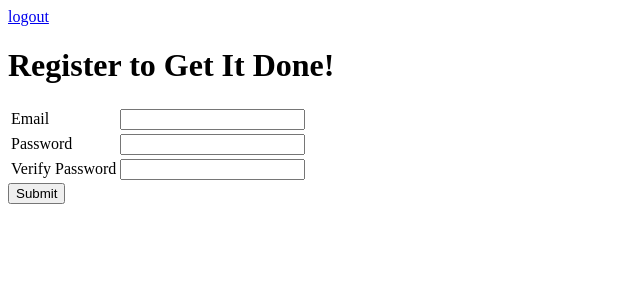
After one commit to fodfran/get-it-done, a Flask app: page /register in a window 1280 px wide. The commit adds this page. Shown: the top 300 px of the page, without its empty margins (0-640 px from the left). Run offline with Flask 2, Linux system fonts and the light colour scheme.

Commit message:
finished setting up login and register

```diff
--- a/main.py
+++ b/main.py
@@ -1,5 +1,6 @@
-from flask import Flask, request, redirect, render_template
+from flask import Flask, request, redirect, render_template, session, flash
 from flask_sqlalchemy import SQLAlchemy
+import re
 
 app = Flask(__name__)
 app.config['DEBUG'] = True
@@ -10,6 +11,7 @@ app.config['DEBUG'] = True
 app.config['SQLALCHEMY_DATABASE_URI'] = 'mysql+pymysql://get-it-done:SHINee5252008@localhost:8889/get-it-done'
 app.config['SQLALCHEMY_ECHO'] = True
 db = SQLAlchemy(app)
+app.secret_key = '5252008'
 
 class Task(db.Model):
 
@@ -20,6 +22,73 @@ class Task(db.Model):
     def __init__(self, name):
         self.name = name
         self.completed = False
+
+class User(db.Model):
+
+    id = db.Column(db.Integer, primary_key=True)
+    email = db.Column(db.String(120), unique=True)
+    password = db.Column(db.String(120))
+
+    def __init__(self, email, password):
+        self.email = email
+        self.password = password
+
+@app.before_request
+def require_login():
+    allowed_routes = ['login', 'register']
+    if request.endpoint not in allowed_routes and 'email' not in session:
+        return redirect("/login")
+
+
+@app.route("/login", methods=['POST', 'GET'])
+def login():
+    if request.method == 'POST':
+        user_email = request.form['email']
+        user_password = request.form['password']
+        user = User.query.filter_by(email=user_email).first()
+
+        if user and user.password == user_password:
+            session['email'] = user_email
+            flash("Logged in")
+            return redirect("/")
+        else:
+            flash("User password incorrect or user does not exist", "error")
+
+
+    return render_template("login.html")
+
+@app.route("/register", methods=['POST', 'GET'])
+def register():
+    if request.method == 'POST':
+        user_email = request.form['email']
+        user_password = request.form['password']
+        user_verify = request.form['verify']
+
+        if not (re.match(r"^.{3,20}$", user_email) and re.match(r"^\w+@\w+\.\w+$", user_email)):
+            flash("That's not a valid email", "error")
+        if not re.match(r"^\w{3,20}$", user_password):
+            flash("That's not a valid password", "error")
+        if user_password != user_verify:
+            flash("Passwords don't match", "error")
+        if re.match(r"^.{3,20}$", user_email) and re.match(r"^\w+@\w+\.\w+$", user_email) and re.match(r"^\w{3,20}$", user_password) and user_password == user_verify:
+            existing_user = User.query.filter_by(email=user_email).first()
+            if not existing_user:
+                new_user = User(user_email, user_password)
+                db.session.add(new_user)
+                db.session.commit()
+                session['email'] = user_email
+                flash("Registration complete!")
+                return redirect("/")
+            else:
+                flash("This user already exists", "error")
+
+    return render_template("register.html")
+
+@app.route('/logout')
+def logout():
+    del session['email']
+    return redirect('/')
+
 
 @app.route('/', methods=['POST', 'GET'])
 def index():
--- a/templates/base.html
+++ b/templates/base.html
@@ -2,9 +2,25 @@
 <html>
     <head>
         <title>{{title}}</title>
-
+        <style>
+            .error{
+                color: red;
+            }
+        </style>
     </head>
     <body>
+        <div>
+            <a href='/logout'>logout</a>
+        </div>
+
+        {% with messages = get_flashed_messages(with_categories=True) %}
+            <ul>
+            {% for category, message in messages %}
+                <li class ="{{category}}">{{message}}</li>
+            {% endfor %}
+            </ul>
+        {% endwith %}
+
 
         {% block content %}
         {% endblock %}
--- /dev/null
+++ b/templates/register.html
@@ -0,0 +1,25 @@
+{% extends "base.html" %}
+{% block content %}
+    <h1>Register to Get It Done!</h1>
+    <form action= "/register" method='POST'>
+        <table>
+            <tbody>
+                <tr>
+                    <td><label for="email">Email</label></td>
+                    <td><input name="email" type="email" value="{{email}}"></td>
+                </tr>
+                <tr>
+                    <td><label for="password">Password</label></td>
+                    <td><input name="password" type="password"></td>
+
+                </tr>
+                <tr>
+                    <td><label for="verify">Verify Password</label></td>
+                    <td><input name="verify" type="password"></td>
+                </tr>
+            </tbody>
+        </table>
+        <input type="submit" id ="Register">
+    </form>
+
+{% endblock %}
```
Also changed, not shown: templates/login.html (added, +21 -0 lines).
